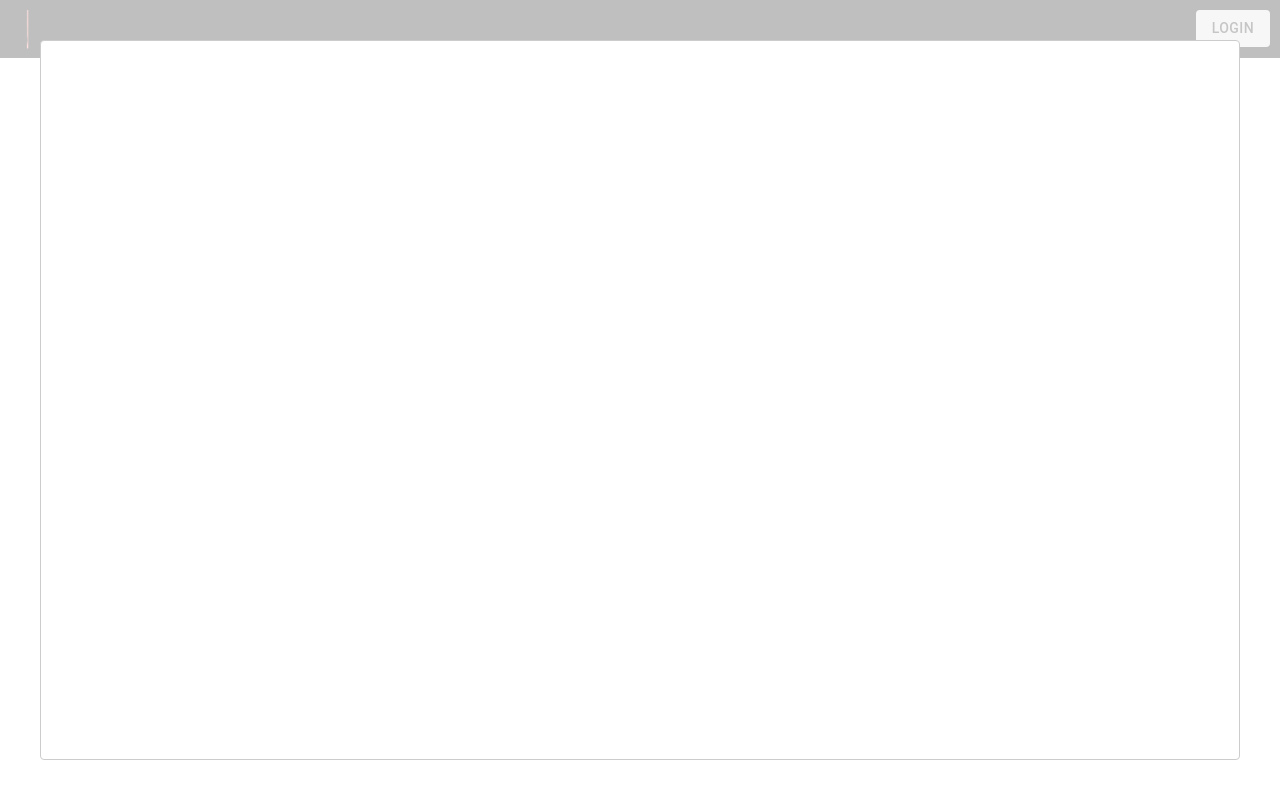
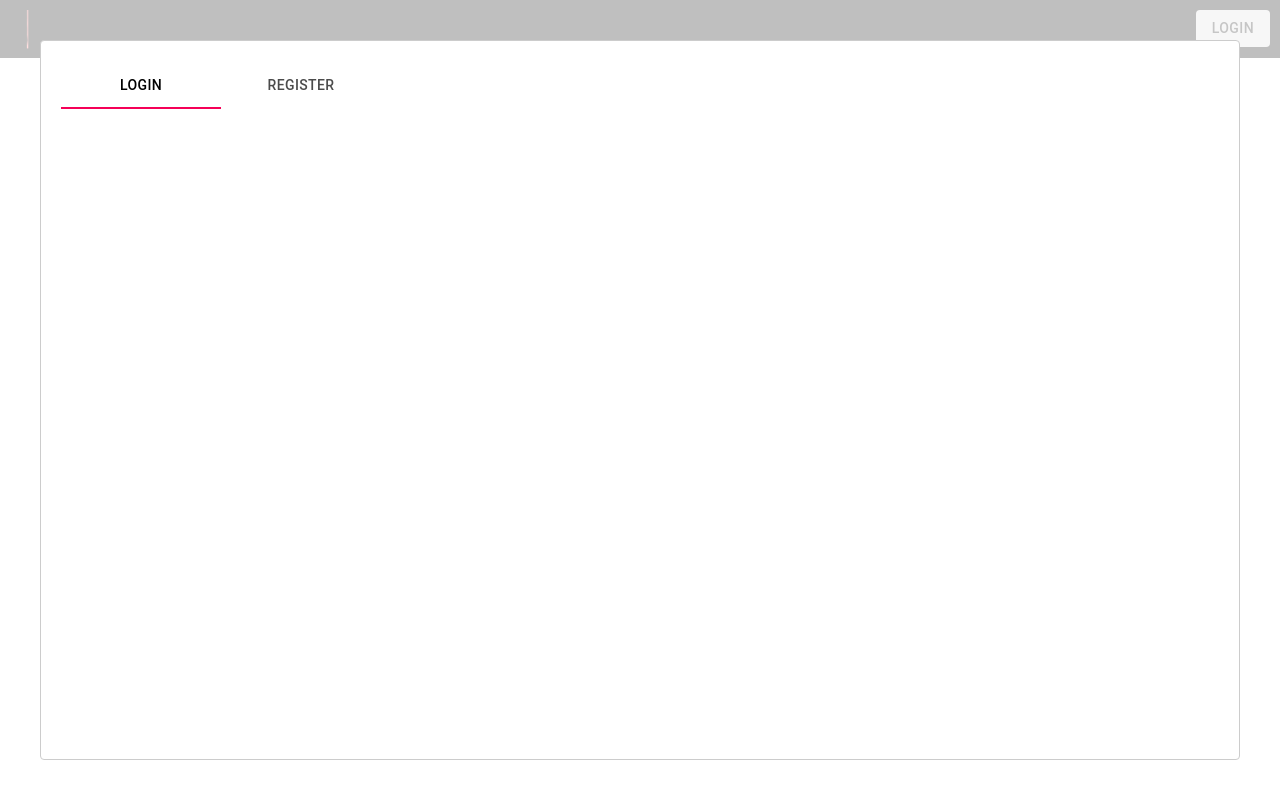
Before and after one commit to sushmak49/movies-app1, a React (Create React App) app: page / in a window 1280 px wide. Both pictures are taken after a click on the button "LOGIN". Built offline with nearby package versions, Linux system fonts and the light colour scheme.

Commit message:
Added Tabs inside modal for login button

```diff
--- a/src/common/header/Header.js
+++ b/src/common/header/Header.js
@@ -3,19 +3,27 @@ import './Header.css';
 import Button from '@material-ui/core/Button';
 import logo from '../../assets/logo.svg';
 import Modal from 'react-modal';
+import Tabs from '@material-ui/core/Tabs';
+import Tab from '@material-ui/core/Tab';
 
 class Header extends Component {
     constructor() {
         super();
         this.state = {
-            modalIsOpen: false
+            modalIsOpen: false,
+            value:0
         }
     }
     openModalHandler = () => {
         this.setState({ modalIsOpen: true });
     }
     closeModalHandler = () => {
-        this.setState({modalIsOpen: false });
+        this.setState({ modalIsOpen: false });
+    }
+    tabChangeHandler = (event,value) => {
+        this.setState({value});
+        console.log(event);
+        console.log(this.state.value);
     }
     render() {
         return (
@@ -28,6 +36,10 @@ class Header extends Component {
 
                 </header>
                 <Modal isOpen={this.state.modalIsOpen} ariaHideApp={false} contentLabel="login" onRequestClose={this.closeModalHandler}>
+                        <Tabs value={this.state.value} onChange={this.tabChangeHandler}>
+                            <Tab label="Login"/>
+                            <Tab label="Register"/>
+                        </Tabs>
                 </Modal>
             </div>
         )
```
